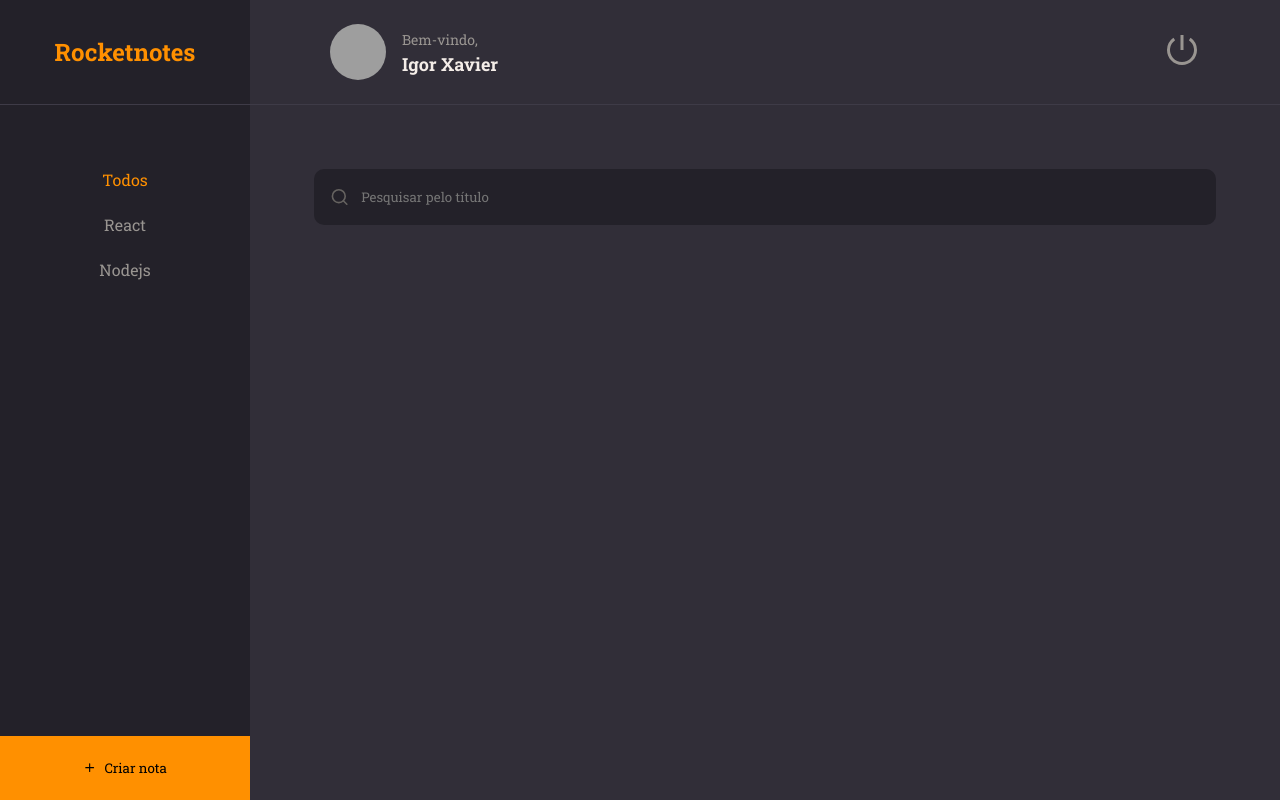
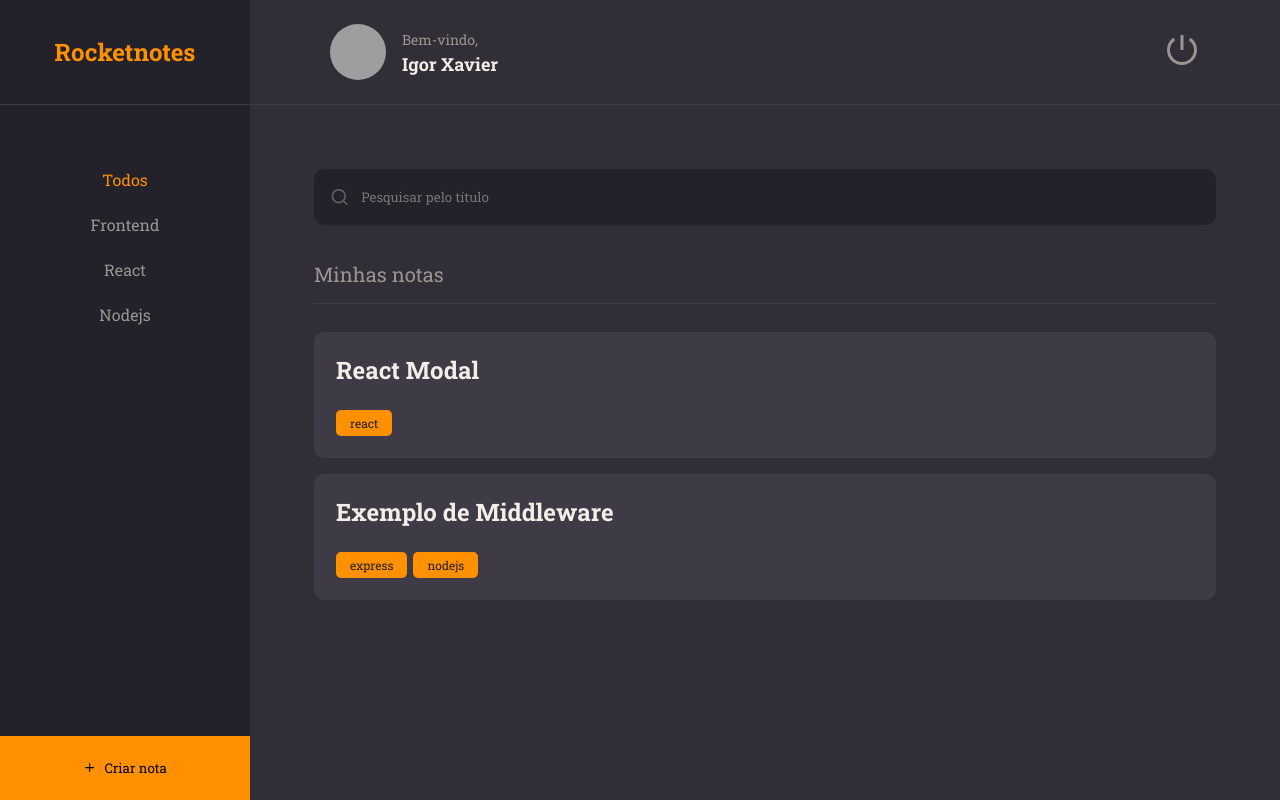
Before and after one commit to igor1203/rocketnotes, a React (Vite) app: page / in a window 1280 px wide. Built offline with nearby package versions, Linux system fonts and the light colour scheme; grey boxes are pictures that could not be loaded.

Commit message:
component Note

```diff
--- /dev/null
+++ b/src/components/Note/index.jsx
@@ -0,0 +1,22 @@
+import { Container } from './styles'
+import { Tag } from '../../components/Tag'
+
+export function Note({ data, ...rest }){
+  return(
+    <Container>
+      <h1>{data.title}</h1>
+
+      {
+        data.tags &&
+        <footer>
+          {
+            data.tags.map(tag =>
+              <Tag key={tag.id}
+                title={tag.name} />
+            )
+          }
+        </footer>
+      }
+    </Container>
+  )
+}
--- /dev/null
+++ b/src/components/Note/styles.js
@@ -0,0 +1,26 @@
+import styled from "styled-components";
+
+export const Container = styled.button`
+  width: 100%;
+  background-color: ${({ theme }) => theme.COLORS.BACKGROUND_700};
+
+  border: none;
+  border-radius: 10px;
+
+  padding: 22px;
+  margin-bottom: 16px;
+
+  > h1 {
+    flex: 1;
+    text-align: left;
+    font-weight: 700;
+    font-size: 24px;
+    color: ${({ theme }) => theme.COLORS.WHITE};
+  }
+
+  > footer {
+    width: 100%;
+    display: flex;
+    margin-top: 24px;
+  }
+`;
--- a/src/components/Tag/index.jsx
+++ b/src/components/Tag/index.jsx
@@ -1,8 +1,8 @@
 import { Container } from './styles'
 
-export function Tag({ title }){
+export function Tag({ title, ...rest }){
   return(
-    <Container>
+    <Container {...rest}>
       {title}
     </Container>
   )
--- a/src/pages/Home/index.jsx
+++ b/src/pages/Home/index.jsx
@@ -1,8 +1,10 @@
 import { FiPlus, FiSearch } from 'react-icons/fi'
-import { Container, Brand, Menu, Search, Content, NewNote } from './styles'
+import { Container, Brand, Menu, Search, Content, NewNote} from './styles'
 import { Header } from '../../components/Header'
 import { ButtonText } from '../../components/ButtonText'
 import { Input } from '../../components/Input'
+import { Section } from '../../components/Section'
+import { Note } from '../../components/Note'
 
 export function Home(){
   return(
@@ -15,6 +17,7 @@
 
       <Menu>
         <li><ButtonText title="Todos" isActive /></li>
+        <li><ButtonText title="Frontend" /></li>
         <li><ButtonText title="React" /></li>
         <li><ButtonText title="Nodejs" /></li>
       </Menu>
@@ -24,7 +27,24 @@
       </Search>
 
       <Content>
+        <Section title="Minhas notas">
+          <Note data={{
+             title: 'React Modal',
+              tags: [
+                {id: '1', name: 'react'},
+              ]
+            }}
+          />
 
+          <Note data={{
+             title: 'Exemplo de Middleware',
+              tags: [
+                {id: '2', name: 'express'},
+                {id: '3', name: 'nodejs'}
+              ]
+            }}
+          />
+        </Section>
       </Content>
 
       <NewNote>
--- a/src/pages/Home/styles.js
+++ b/src/pages/Home/styles.js
@@ -54,6 +54,8 @@
 
 export const Content = styled.div`
   grid-area: content;
+  padding: 0 64px;
+  overflow-y: auto;
 `;
 
 export const NewNote = styled.button`
```
